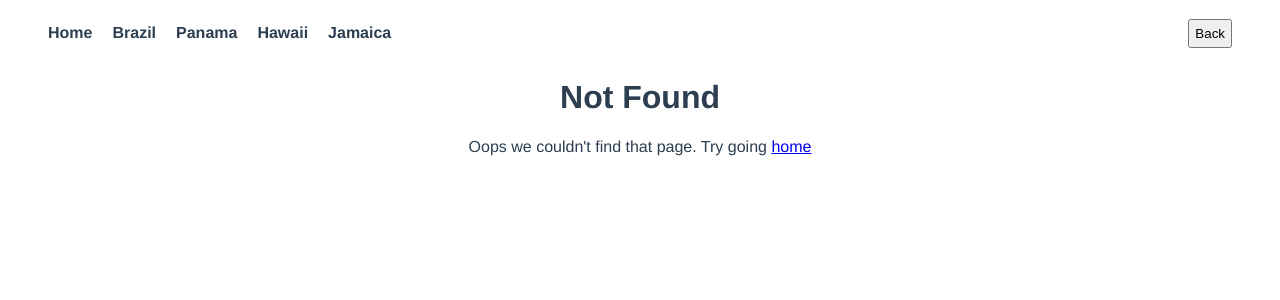
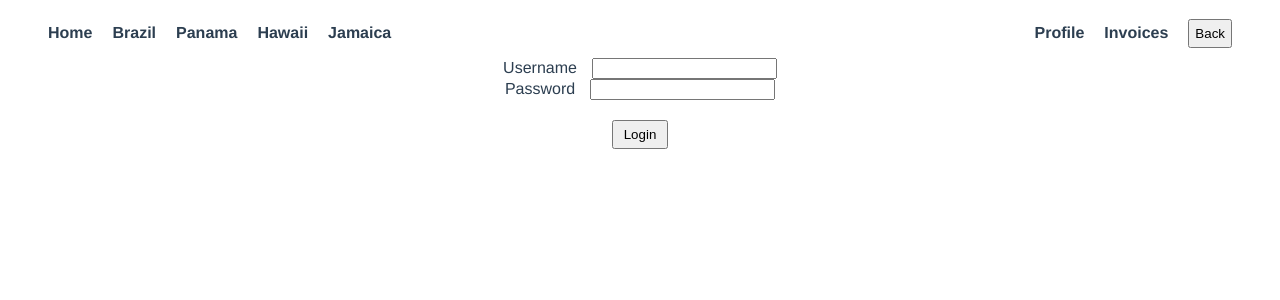
Before and after one commit to imranpollob/vue-router-tour, a Vue app: page /login in a window 1280 px wide. Before the commit this address had no page. Shown: the top 300 px of the page. Built offline with nearby package versions, Linux system fonts and the light colour scheme.

Commit message:
added guard to route

```diff
--- a/src/App.vue
+++ b/src/App.vue
@@ -33,4 +33,7 @@ export default {
 .fade-leave-to {
   opacity: 0;
 }
+button {
+  padding: 5px 10px;
+}
 </style>
--- a/src/components/Navigation.vue
+++ b/src/components/Navigation.vue
@@ -14,7 +14,11 @@
       </li>
     </ul>
 
-    <Back />
+    <div class="right-nav-links">
+      <router-link :to="{name:'profile'}" class="links">Profile</router-link>
+      <router-link :to="{name:'invoices'}" class="links">Invoices</router-link>
+      <Back />
+    </div>
   </div>
 </template>
 
@@ -50,8 +54,10 @@ export default {
   color: #42b983;
 }
 
-.nav-links {
+.nav-links,
+.right-nav-links {
   display: flex;
+  align-items: center;
 }
 .links {
   padding-right: 20px;
--- a/src/router/index.js
+++ b/src/router/index.js
@@ -43,6 +43,28 @@ const routes = [
     },
   },
   {
+    path: "/login",
+    name: "login",
+    component: () => import(/*webpackChunkName: "login"*/ "@/views/login"),
+  },
+  {
+    path: "/profile",
+    name: "profile",
+    component: () => import(/*webpackChunkName: "profile"*/ "@/views/profile"),
+    meta: {
+      requiresAuth: true,
+    },
+  },
+  {
+    path: "/invoices",
+    name: "invoices",
+    component: () =>
+      import(/*webpackChunkName: "invoices"*/ "@/views/invoices"),
+    meta: {
+      requiresAuth: true,
+    },
+  },
+  {
     path: "/404",
     alias: "*",
     name: "404",
@@ -57,4 +79,16 @@ const router = new VueRouter({
   routes,
 });
 
+router.beforeEach((to, from, next) => {
+  if (to.matched.some((record) => record.meta.requiresAuth)) {
+    if (!store.username) {
+      next({ name: "login" });
+    } else {
+      next();
+    }
+  } else {
+    next();
+  }
+});
+
 export default router;
--- a/src/store.js
+++ b/src/store.js
@@ -1,4 +1,5 @@
 export default {
+  username: '',
   destinations: [
     {
       name: "Brazil",
--- /dev/null
+++ b/src/views/invoices.vue
@@ -0,0 +1,5 @@
+<template>
+    <div>
+        <h3>Invoices</h3>
+    </div>
+</template>
--- /dev/null
+++ b/src/views/login.vue
@@ -0,0 +1,54 @@
+<template>
+  <div>
+    <form @submit.prevent="onSubmit">
+      <div>
+        <label for="username">Username</label>
+        <input type="text" name="username" v-model="username" />
+      </div>
+
+      <div>
+        <label for="password">Password</label>
+        <input type="password" name="password" v-model="password" />
+      </div>
+
+      <button type="submit">Login</button>
+    </form>
+  </div>
+</template>
+
+<script>
+import store from "@/store.js";
+
+export default {
+  data() {
+    return {
+      username: "",
+      password: ""
+    };
+  },
+  methods: {
+    onSubmit() {
+      if (this.username.length) {
+        store.username = this.username;
+        this.$router.push("/profile");
+      }
+    }
+  }
+};
+</script>
+
+<style scoped>
+form {
+  display: flex;
+  flex-direction: column;
+  align-items: center;
+  margin: 0 auto;
+}
+label {
+  padding-right: 15px;
+}
+button {
+  margin-top: 20px;
+  max-width: 100px;
+}
+</style>
--- /dev/null
+++ b/src/views/profile.vue
@@ -0,0 +1,30 @@
+<template>
+  <div>
+    <h1>Profile</h1>
+
+    <router-link :to="{name: 'invoices'}">Invoices</router-link>
+
+    <button @click="logout">Logout</button>
+  </div>
+</template>
+
+<script>
+import store from "@/store.js";
+
+export default {
+  methods: {
+    logout() {
+      store.username = "";
+      this.$router.push("/");
+    }
+  }
+};
+</script>
+
+<style scoped>
+button {
+  display: block;
+  margin: auto;
+  margin-top: 20px;
+}
+</style>
```
